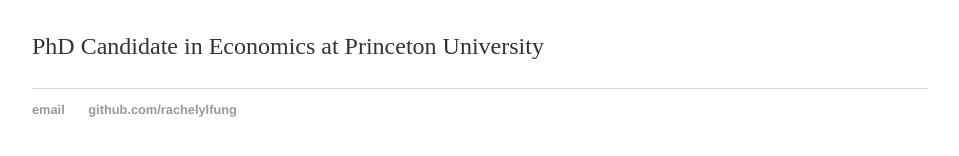
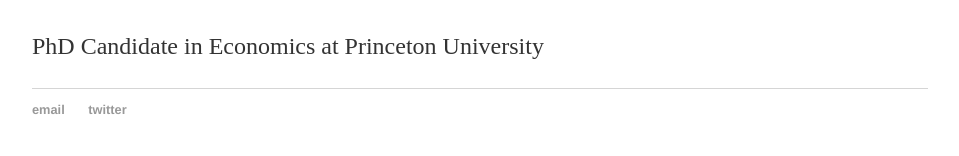
Before and after one commit to rachelylfung/rachelylfung.github.io, a Jekyll site: the page built from index.html, in a window 1280 px wide. Shown: the part 167-323 px from the top of the page, without its empty margins (160-1119 px from the left). Built offline with Jekyll 4.4.1, drawn with Linux system fonts in a browser that asks for light colours.

Commit message:
Update default.html

```diff
--- a/_layouts/default.html
+++ b/_layouts/default.html
@@ -21,7 +21,7 @@
 			<footer>
 	    		<ul>
 	        		<li><a href="mailto:ylfung@princeton.edu">email</a></li>
-	        		<li><a href="https://github.com/rachelylfung">github.com/rachelylfung</a></li>
+				<li><a href="https://twitter.com/rachelylfung">twitter</a></li>
 				</ul>
 			</footer>
 		</body>
```
